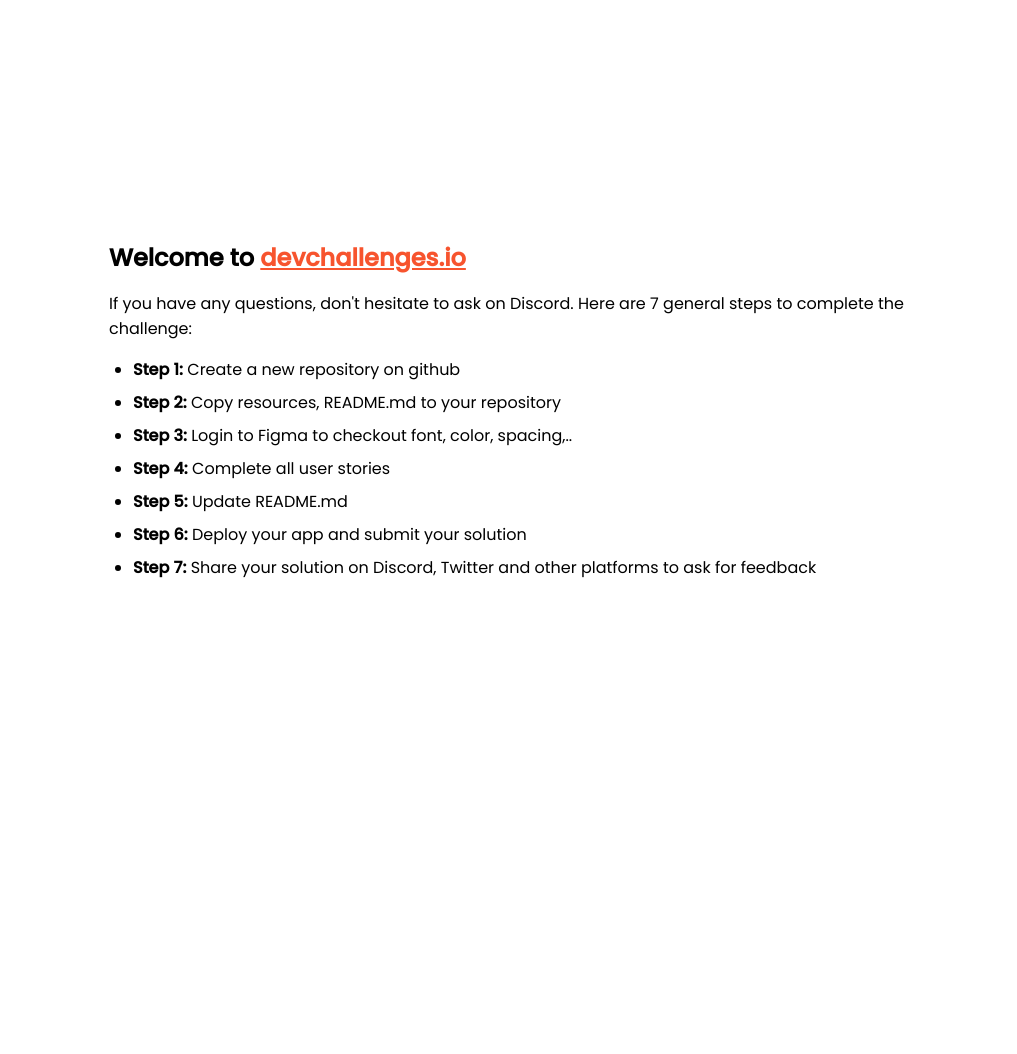
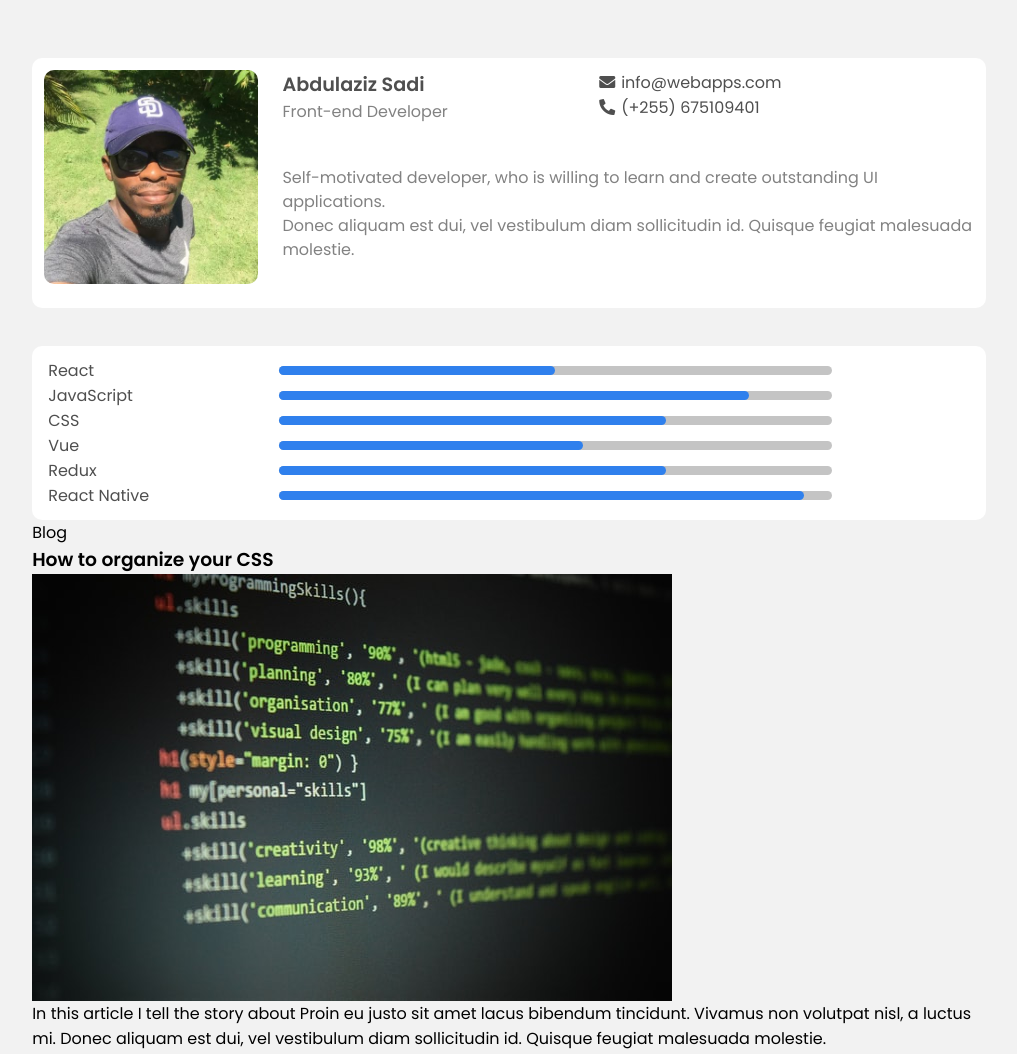
Before and after one commit to kitindi/portfolio_devchallenge, a plain HTML site: page index.html in a window 1280 px wide. Shown: the whole page, without its empty margins (131-1148 px from the left). Before the commit the page ends 800 px from the top, so only its background shows below. Drawn offline with Linux system fonts and the light colour scheme.

Commit message:
styling the hero section

```diff
--- /dev/null
+++ b/Styles.css
@@ -0,0 +1,133 @@
+@import url("https://fonts.googleapis.com/css2?family=Poppins:wght@100;200;300;400;500;600&display=swap");
+* {
+  box-sizing: border-box;
+  margin: 0;
+  padding: 0;
+}
+:root {
+  --primary-color: #2f80ed;
+}
+/* utilities */
+a {
+  text-decoration: none;
+}
+li {
+  list-style-type: none;
+}
+.container {
+  max-width: 992px;
+  margin: 0 auto;
+  padding: 1.2em;
+}
+
+img {
+  max-width: 100%;
+  max-height: 100%;
+  display: block;
+}
+html,
+body {
+  font-family: "Poppins", sans-serif;
+  background-color: #f2f2f2;
+}
+
+/* HERO SECTION */
+
+.hero .hero--content {
+  background: #ffffff;
+  padding: 0.75em;
+  border-radius: 10px;
+}
+.hero .user-image img {
+  border-radius: 10px;
+  margin-bottom: 0.75rem;
+}
+.hero .user-details .name {
+  font-size: 1.2em;
+  font-weight: 600;
+  color: #4f4f4f;
+}
+.hero .user-details .role {
+  font-size: 1em;
+  color: #828282;
+}
+.hero .user-contact .fas {
+  margin-right: 0.1rem;
+}
+.hero .user-contact p {
+  color: #4f4f4f;
+}
+.user-statement {
+  padding: 0.5rem 0;
+}
+.user-statement p {
+  color: #828282;
+  line-height: 1.5rem;
+}
+
+@media (min-width: 678px) {
+  .hero .container .hero--content {
+    display: grid;
+    grid-template-columns: auto auto auto;
+    gap: 0.5rem;
+  }
+  .hero .user-image {
+    grid-row: 1 / 3;
+    padding-right: 1rem;
+  }
+  .hero .user-details {
+    grid-column: 2 / 3;
+  }
+  .hero .user-statement {
+    grid-column: 2 / 4;
+    grid-row: 2 / 3;
+    align-self: start;
+  }
+}
+
+/* SKILLS & EXPERINCE SECTION */
+
+.summary .skills {
+  background: #ffffff;
+  padding: 0.75em;
+  border-radius: 10px;
+}
+.skill-name {
+  margin-right: 0.5rem;
+  color: #4f4f4f;
+  font-size: 1em;
+}
+.skill {
+  display: grid;
+  grid-template-columns: 1fr 3fr;
+  align-items: center;
+  padding: 0 0.25em;
+}
+.progress {
+  width: 80%;
+  border-radius: 15px;
+  background-color: #c4c4c4;
+}
+.metre {
+  background-color: var(--primary-color);
+  padding: 0.3rem;
+  border-radius: 15px;
+}
+.react {
+  width: 50%;
+}
+.css {
+  width: 70%;
+}
+.javascript {
+  width: 85%;
+}
+.vue {
+  width: 55%;
+}
+.redux {
+  width: 70%;
+}
+.react-native {
+  width: 95%;
+}
--- a/index.html
+++ b/index.html
@@ -2,94 +2,132 @@
 <html lang="en">
   <head>
     <meta charset="utf-8" />
-    <meta
-      name="viewport"
-      content="width=device-width, initial-scale=1,
-  maximum-scale=5"
-    />
-
+    <meta name="viewport" content="width=device-width, initial-scale=1,maximum-scale=5"/>
     <link rel="icon" href="devchallenges.png" />
-
-    <link
-      rel="shortcut icon"
-      type="image/x-icon"
-      href="https://devchallenges.io/"
-    />
-
-    <link
-      href="https://fonts.googleapis.com/css2?family=Poppins:wght@400;500&display=swap"
-      rel="stylesheet"
-    />
-
+    <link rel="shortcut icon" type="image/x-icon" href="https://devchallenges.io/"/>
+    <!-- fontawesome icons -->
+    <link rel="stylesheet" href="https://use.fontawesome.com/releases/v5.15.2/css/all.css"
+      integrity="sha384-vSIIfh2YWi9wW0r9iZe7RJPrKwp6bG+s9QZMoITbCckVJqGCCRhc+ccxNcdpHuYu" crossorigin="anonymous">
+    <link href="https://fonts.googleapis.com/css2?family=Poppins:wght@400;500&display=swap" rel="stylesheet"/>
+    <link rel="stylesheet" href="./Styles.css">
     <title>Devchallenges</title>
-
-    <style>
-      body {
-        font-family: "Poppins", sans-serif;
-      }
-
-      ul {
-        padding-left: 24px;
-      }
-
-      li {
-        margin-bottom: 8px;
-      }
-
-      .welcome {
-        max-width: 800px;
-        margin: 0 auto;
-      }
-
-      .welcome-text {
-        margin-top: 30vh;
-        font-weight: 500;
-      }
-
-      .welcome-text p {
-        font-size: 1rem;
-        font-weight: 400;
-      }
-
-      .welcome-text h1 {
-        font-size: 1.5rem;
-      }
-
-      .welcome-text a {
-        color: #f7542e;
-      }
-    </style>
   </head>
   <body>
-    <div class="welcome">
-      <div class="welcome-text">
-        <h1>
-          Welcome to
-          <a href="https://devchallenges.io/" target="_blank"
-            >devchallenges.io</a
-          >
-        </h1>
+  <header>
+    <div class="container">
 
-        <p>
-          If you have any questions, don't hesitate to ask on Discord. Here are
-          7 general steps to complete the challenge:
-        </p>
+    </div>
+  </header>
+  <section class="hero">
+    <div class="container">
+      <div class="hero--content">
+          <div class="user-image">
+            <img src="./faface.jpg" alt="">
+          </div>
+          <div class="user-details">
+            <p class="name">Abdulaziz Sadi</p>
+            <p class="role">Front-end Developer</p>
+          </div>
+          <div class="user-contact">
+            <p><i class="fas fa-envelope"></i> info@webapps.com</p>
+            <p><i class="fas fa-phone-alt"></i> (+255) 675109401</p>
+          </div>
+          <div class="user-statement">
+            <p>Self-motivated developer, who is willing to learn and create outstanding UI applications. </p>
+            <p>Donec aliquam est dui, vel vestibulum diam sollicitudin id. Quisque feugiat malesuada molestie.</p>
+            <!-- <p>Donec aliquam est dui, vel vestibulum diam sollicitudin id. Quisque feugiat malesuada molestie.</p> -->
+          </div>
       </div>
+    </div>
+  </section>
+  <section class="summary">
+    <div class="container">
+        <div class="skills">
+          <!-- React -->
+          <div class="skill">
+            <div class="skill-name">React</div>
+            <div class="progress-bar">
+              <div class="progress">
+                <div class="metre react"></div>
+              </div>
+            </div>
+          </div>
+          <!--  JavaScript-->
+          <div class="skill">
+            <div class="skill-name">JavaScript</div>
+            <div class="progress-bar">
+              <div class="progress">
+                <div class="metre javascript"></div>
+              </div>
+            </div>
+          </div>
+          <!--  -->
+          <div class="skill">
+            <div class="skill-name">CSS</div>
+            <div class="progress-bar">
+              <div class="progress">
+                <div class="metre css"></div>
+              </div>
+            </div>
+          </div>
+          <!--  -->
+          <div class="skill">
+            <div class="skill-name">Vue</div>
+            <div class="progress-bar">
+              <div class="progress">
+                <div class="metre vue"></div>
+              </div>
+            </div>
+          </div>
+          <!--  -->
+          <div class="skill">
+            <div class="skill-name">Redux</div>
+            <div class="progress-bar">
+              <div class="progress">
+                <div class="metre redux"></div>
+              </div>
+            </div>
+          </div>
+          <!--  -->
+          <div class="skill">
+            <div class="skill-name">React Native</div>
+            <div class="progress-bar">
+              <div class="progress">
+                <div class="metre react-native"></div>
+              </div>
+            </div>
+          </div>
+        </div>
+        <!--  -->
+        <div class="blogs">
+          <p>Blog</p>
+          <div class="blog-grid">
+            <h3 class="blog-title">How to organize your CSS</h3>
+            <img src="./css.jpg" alt="">
+            <p>In this article I tell the story about Proin eu justo sit amet lacus bibendum tincidunt. Vivamus non volutpat nisl, a
+            luctus mi.
 
-      <ul>
-        <li><b>Step 1:</b> Create a new repository on github</li>
-        <li><b>Step 2:</b> Copy resources, README.md to your repository</li>
-        <li>
-          <b>Step 3:</b> Login to Figma to checkout font, color, spacing,..
-        </li>
-        <li><b>Step 4:</b> Complete all user stories</li>
-        <li><b>Step 5:</b> Update README.md</li>
-        <li><b>Step 6:</b> Deploy your app and submit your solution</li>
-        <li>
-          <b>Step 7:</b> Share your solution on Discord, Twitter and other
-          platforms to ask for feedback
-        </li>
-      </ul>
+            Donec aliquam est dui, vel vestibulum diam sollicitudin id. Quisque feugiat malesuada molestie.</p>
+          </div>
+        </div>
+        <div class="hobbies"></div>
+        <div class="experience"></div>
     </div>
+  </section>
+  <section class="hero">
+    <div class="container">
+
+    </div>
+  </section>
+  <section class="hero">
+    <div class="container">
+
+    </div>
+  </section>
+  <section class="hero">
+    <div class="container">
+
+    </div>
+  </section>
   </body>
 </html>
```
Also changed, not shown: css.jpg (added), face.jpg (added), faceface.jpg (added), faface.jpg (added).
